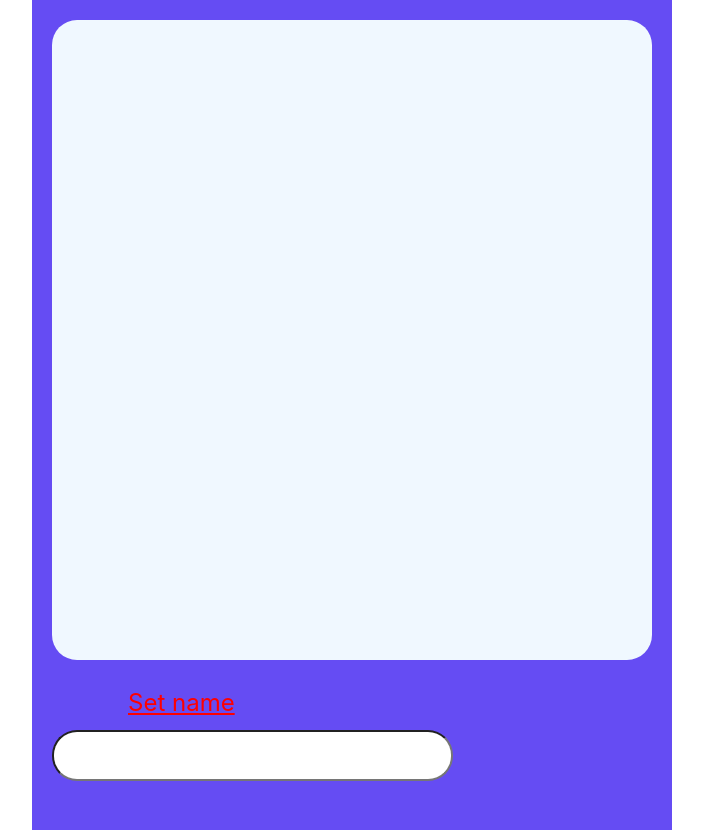
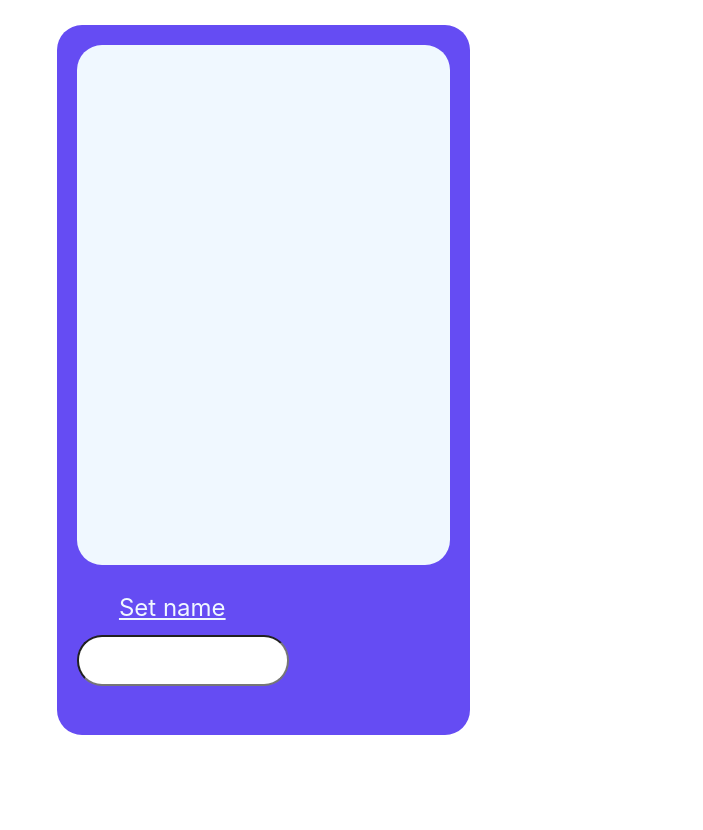
Before and after one commit to konevm/chat_test, a React (Create React App) app: page / in a window 1280 px wide. Shown: the whole page, without its empty margins (288-991 px from the left). After the commit the page ends 800 px from the top, so only its background shows below. Built offline with nearby package versions, Linux system fonts and the light colour scheme.

Commit message:
Cosmetic  changes

```diff
--- a/src/App.scss
+++ b/src/App.scss
@@ -2,24 +2,23 @@ $main-color: rgb(101, 76, 243);
 
 .App {
   text-align: center;
-  margin: 0;
+  margin: 25px;
   padding: 0 25%;
   box-sizing: border-box;
-  min-height: 100vh;
 
   .message__list {
-    width: 100%;
-    min-height: 80vh;
+    width: 70%;
+    height: 70vh;
     background-color: $main-color;
     padding: 20px;
     box-sizing: border-box;
     display: flex;
     flex-direction: column;
+    border-radius: 25px 25px 0 0;
     .messages {
       max-width: 100%;
       box-sizing: border-box;
-      height: 80vh;
-
+      height: 65vh;
       background-color: aliceblue;
       border-radius: 25px;
       padding: 20px;
@@ -32,14 +31,15 @@ $main-color: rgb(101, 76, 243);
   }
   .footer {
     background-color: $main-color;
-    width: 100%;
+    width: 70%;
     height: 150px;
     align-items: center;
     position: relative;
+    border-radius: 0 0 25px 25px;
     p {
       position: absolute;
       margin: 0;
-      color: red;
+      color: aliceblue;
       text-decoration: underline;
       font-size: 1.5rem;
       left: 15%;
--- a/src/app/hooks.ts
+++ b/src/app/hooks.ts
@@ -1,6 +1,5 @@
-import { TypedUseSelectorHook, useDispatch, useSelector } from 'react-redux';
-import type { RootState, AppDispatch } from './store';
+import { TypedUseSelectorHook, useDispatch, useSelector } from "react-redux";
+import type { RootState, AppDispatch } from "./store";
 
-// Use throughout your app instead of plain `useDispatch` and `useSelector`
 export const useAppDispatch = () => useDispatch<AppDispatch>();
 export const useAppSelector: TypedUseSelectorHook<RootState> = useSelector;
--- a/src/components/Footer/Footer.tsx
+++ b/src/components/Footer/Footer.tsx
@@ -23,16 +23,16 @@ const Footer: React.FC = () => {
 
   return (
     <div className="footer">
-      <p style={postMessage !== "" ? { visibility: "hidden" } : {}}>
-        {nameOfUser !== "" ? "Say somthing" : "Set name"}
+      <p style={postMessage ? { visibility: "hidden" } : {}}>
+        {nameOfUser !== "" ? "Say something" : "Set name"}
       </p>
       <form onSubmit={onSubmit}>
         <input type="text" value={postMessage} onChange={onInputChange} />
         <button
           type="submit"
-          style={postMessage === "" ? { visibility: "hidden" } : {}}
+          style={!postMessage ? { visibility: "hidden" } : {}}
         >
-          {nameOfUser !== "" ? "Post" : "Set name"}
+          {nameOfUser ? "Post" : "Set name"}
         </button>
       </form>
     </div>
--- a/src/components/MessageList/MessageList.tsx
+++ b/src/components/MessageList/MessageList.tsx
@@ -6,10 +6,10 @@ import PostMessage from "../PostMessage/PostMessage";
 const MessageList: React.FC = () => {
   const [messagesSlice, setMessagesSlice] = useState<number>(25);
   const stateData = useAppSelector((store) => store.data);
-  const allMessages = stateData.data;
   const messagesEndRef = useRef<HTMLDivElement>(null);
-  const [messagesFromLocal, setMessagesFromLocal] =
-    useState<IStoreMessages[]>(allMessages);
+  const [messagesFromLocal, setMessagesFromLocal] = useState<IStoreMessages[]>(
+    stateData.data
+  );
 
   const GetItemsFromLocal = () => {
     const history = localStorage.getItem(stateData.chat);
@@ -30,7 +30,7 @@ const MessageList: React.FC = () => {
     messagesEndRef.current?.scrollIntoView({ behavior: "smooth" });
   };
 
-  if (stateData.name !== "") {
+  if (stateData.name) {
     setInterval(GetItemsFromLocal, 1000);
   }
 
```
